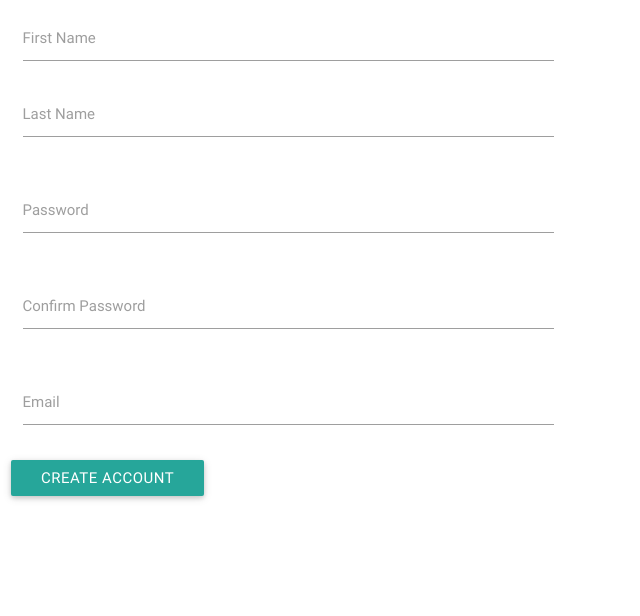
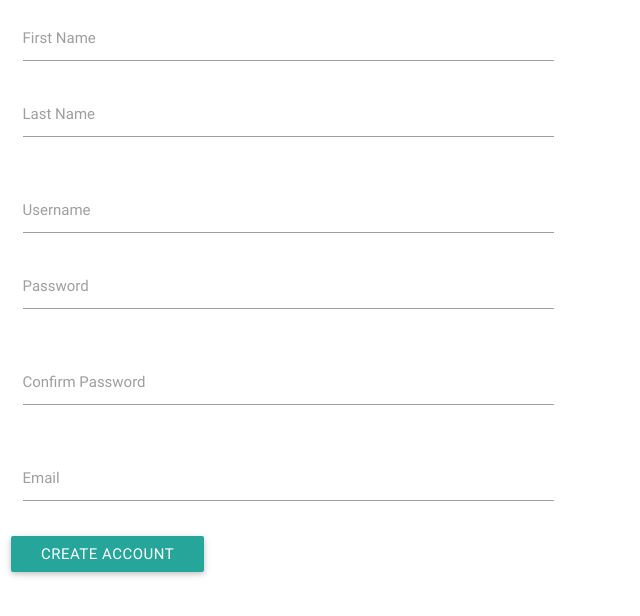
Before and after one commit to Canain/HRS, a PHP site: page /registration.php in a window 1280 px wide. Shown: the top 616 px of the page, without its empty margins (0-640 px from the left). Run offline with PHP 8.4, Linux system fonts and the light colour scheme; some libraries are stand-ins or nearby versions.

Commit message:
Added username

```diff
--- a/login.php
+++ b/login.php
@@ -19,8 +19,8 @@
         <form class="col s8">
         <div class="row">
           <div class="input-field col s8">
-            <input id="email" type="email" class="validate">
-            <label for="email">Email</label>
+            <input id="username" type="email" class="validate">
+            <label for="username">Username</label>
           </div>
         </div>
         <div class="row">
--- a/registration.php
+++ b/registration.php
@@ -28,6 +28,10 @@
             </div>
           </div>
           <div class="row">
+          <div class="input-field col s8">
+              <input id="username" type="email" class="validate">
+              <label for="username">Username</label>
+            </div>
             <div class="input-field col s8">
               <input id="password" type="password" class="validate">
               <label for="disabled">Password</label>
```
